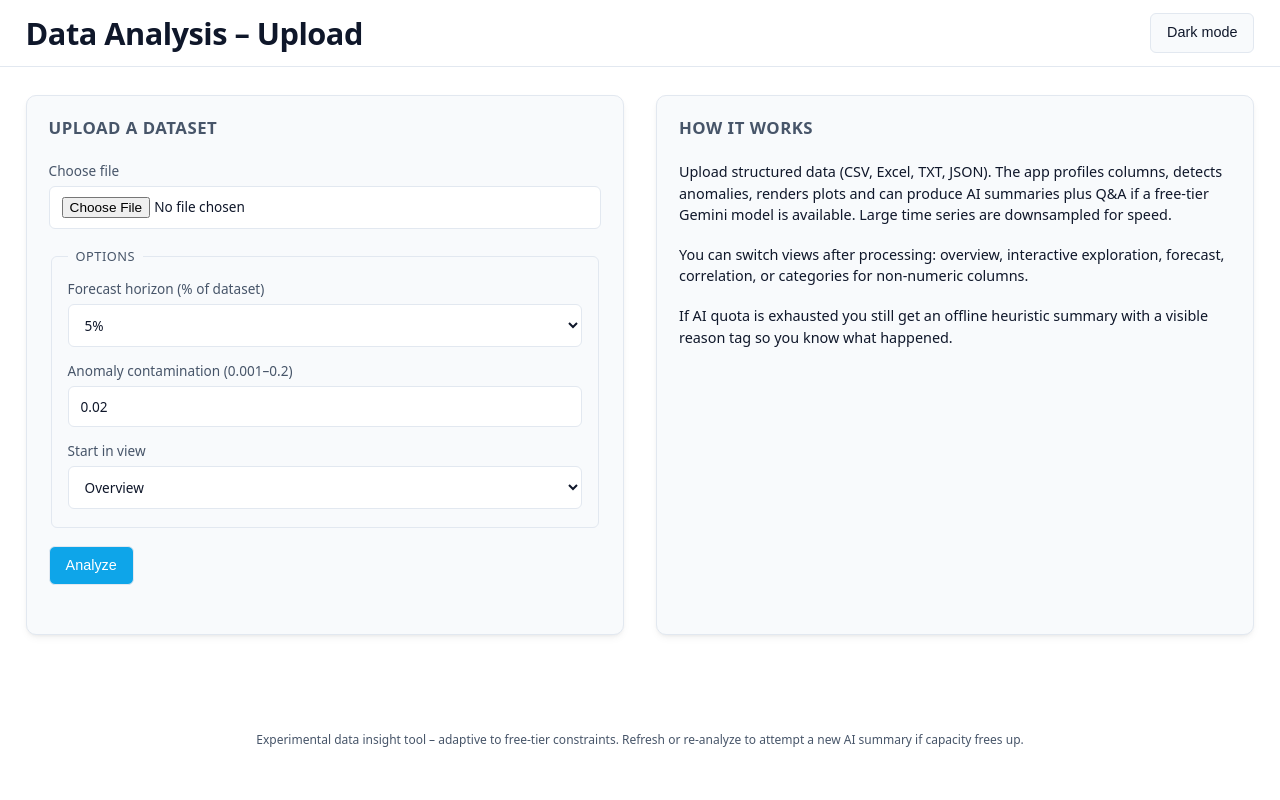
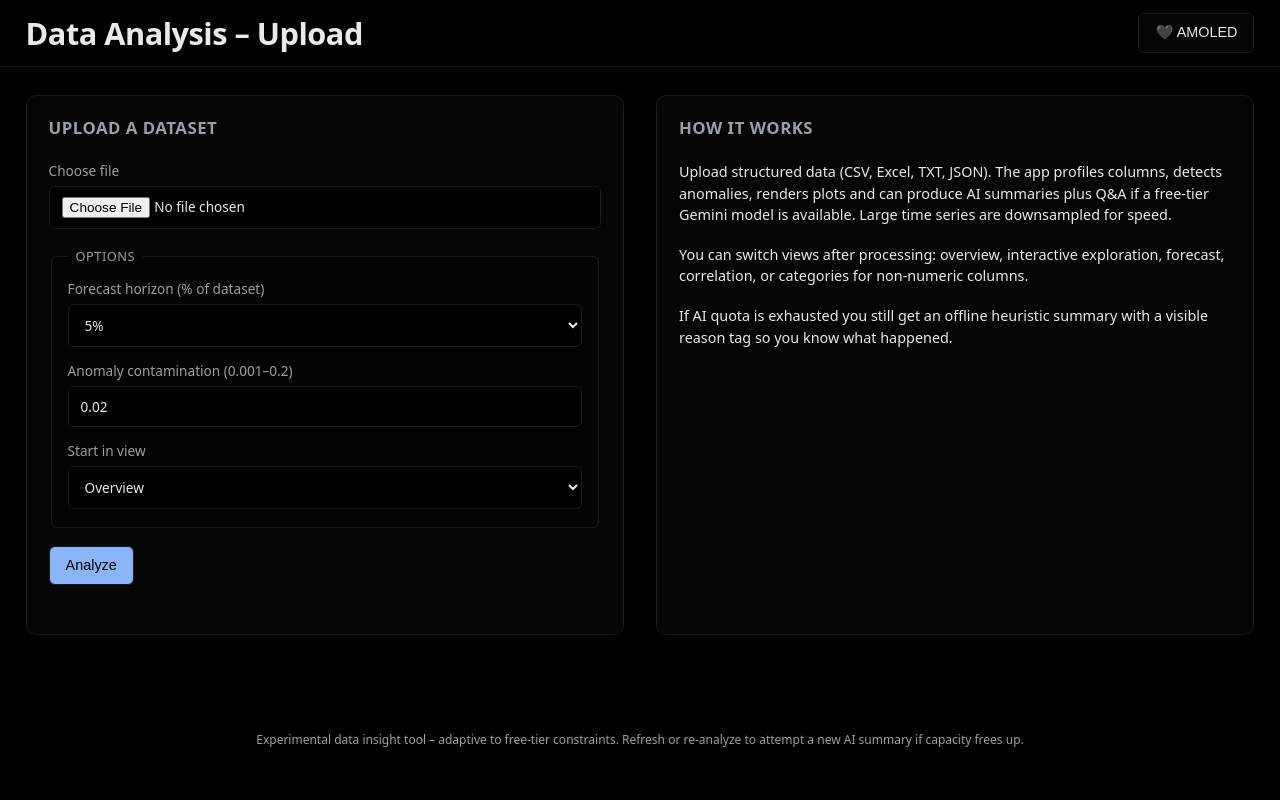
Before and after one commit to Quetzalcoatlus2/Data-analysis, a Flask app: page / in a window 1280 px wide. Run offline with Flask 3, Linux system fonts and the light colour scheme.

Commit message:
Feat: AMOLED theme and refined number formatting
- Added AMOLED theme (pitch black #000000) as the new default
- Implemented 3-way theme toggle (AMOLED  Light  Dark)
- Refined number formatting suffixes (K/M/B/T):
  - K tier now uses max 2 decimal places (e.g. 2016 -> 2.02K)
  - M/B/T tiers maintain 3 decimal places
  - Added trailing zero stripping (8.0 -> 8, 1.200B -> 1.2B)
  - Scientific notation for values > 999.999T
- Removed ZIP archive generation limits (column cap and time budget)
- Fixed plot.py _bind_runtime_globals sync issue
- Updated analysis page with cache-busting and early theme selection
- Updated unit tests to reflect new formatting logic

```diff
--- a/data_analysis/analysis/plot.py
+++ b/data_analysis/analysis/plot.py
@@ -39,7 +39,7 @@ def _format_stat_value(v: float) -> str:
             raw = f"{value / 1e6:.3f}"
             return raw.rstrip("0").rstrip(".") + "M"
         if mag >= 1e3:
-            raw = f"{value / 1e3:.3f}"
+            raw = f"{value / 1e3:.2f}"
             return raw.rstrip("0").rstrip(".") + "K"
         raw = f"{value:.2f}"
         return raw.rstrip("0").rstrip(".")
--- a/data_analysis/reports/pdf_report.py
+++ b/data_analysis/reports/pdf_report.py
@@ -465,7 +465,7 @@ def handle_download_full_report_pdf(filename):
                     raw = f"{v / 1e6:.3f}"
                     return raw.rstrip("0").rstrip(".") + "M"
                 if mag >= 1e3:
-                    raw = f"{v / 1e3:.3f}"
+                    raw = f"{v / 1e3:.2f}"
                     return raw.rstrip("0").rstrip(".") + "K"
                 raw = f"{v:.2f}"
                 return raw.rstrip("0").rstrip(".")
--- a/data_analysis/routes/downloads.py
+++ b/data_analysis/routes/downloads.py
@@ -186,7 +186,7 @@ def handle_download_static_plots_zip(filename):
                     raw = f"{value / 1e6:.3f}"
                     return raw.rstrip("0").rstrip(".") + "M"
                 if mag >= 1e3:
-                    raw = f"{value / 1e3:.3f}"
+                    raw = f"{value / 1e3:.2f}"
                     return raw.rstrip("0").rstrip(".") + "K"
                 raw = f"{value:.2f}"
                 return raw.rstrip("0").rstrip(".")
--- a/templates/index.html
+++ b/templates/index.html
@@ -7,7 +7,7 @@
   <meta name="viewport" content="width=device-width, initial-scale=1">
   <meta name="color-scheme" content="light dark">
   <style>
-    :root {
+    :root[data-theme="light"] {
       --bg: #ffffff;
       --text: #0f172a;
       --muted: #475569;
@@ -30,7 +30,27 @@
       --border: #1f2937;
       --accent: #38bdf8;
       --accent-fg: #0b1220;
+      --focus: #38bdf8;
+      --danger: #f87171;
+      --radius: 10px;
+      --radius-sm: 6px;
       --shadow: 0 2px 4px -2px rgba(0, 0, 0, .6), 0 4px 12px -2px rgba(0, 0, 0, .4);
+    }
+
+    :root,
+    :root[data-theme="amoled"] {
+      --bg: #000000;
+      --text: #e8eaed;
+      --muted: #9aa0a6;
+      --surface: #050505;
+      --border: #1a1a1a;
+      --accent: #8ab4f8;
+      --accent-fg: #000000;
+      --focus: #8ab4f8;
+      --danger: #f28b82;
+      --radius: 10px;
+      --radius-sm: 6px;
+      --shadow: 0 2px 4px -2px rgba(0, 0, 0, .8), 0 4px 12px -2px rgba(0, 0, 0, .6);
     }
 
     * {
@@ -217,19 +237,23 @@
   </style>
   <script>
     (function () {
-      const saved = localStorage.getItem('theme') || 'light';
+      var _themeOrder = ['amoled', 'light', 'dark'];
+      var _themeLabels = { amoled: '🖤 AMOLED', light: '☀️ Light', dark: '🌙 Dark' };
+      const saved = localStorage.getItem('theme') || 'amoled';
       document.documentElement.setAttribute('data-theme', saved);
       window.toggleTheme = function () {
-        const cur = document.documentElement.getAttribute('data-theme') || 'light';
-        const next = cur === 'light' ? 'dark' : 'light';
+        const cur = document.documentElement.getAttribute('data-theme') || 'amoled';
+        const idx = _themeOrder.indexOf(cur);
+        const next = _themeOrder[(idx + 1) % _themeOrder.length];
         document.documentElement.setAttribute('data-theme', next);
         localStorage.setItem('theme', next);
         const btn = document.getElementById('themeToggle');
-        if (btn) btn.textContent = next === 'light' ? 'Dark mode' : 'Light mode';
+        if (btn) btn.textContent = _themeLabels[next] || '🖤 AMOLED';
       };
       window.addEventListener('DOMContentLoaded', function () {
         const btn = document.getElementById('themeToggle');
-        if (btn) btn.textContent = (localStorage.getItem('theme') || 'light') === 'light' ? 'Dark mode' : 'Light mode';
+        var cur = localStorage.getItem('theme') || 'amoled';
+        if (btn) btn.textContent = _themeLabels[cur] || '🖤 AMOLED';
       });
     })();
   </script>
@@ -240,7 +264,7 @@
     <h1>Data Analysis – Upload</h1>
     <div class="spacer"></div>
     <button id="themeToggle" class="btn secondary" type="button" onclick="toggleTheme()"
-      title="Toggle light / dark mode">Dark mode</button>
+      title="Cycle theme: AMOLED → Light → Dark">🖤 AMOLED</button>
   </header>
 
   <!-- Flash messages -->
```
Also changed, not shown: data_analysis/static/css/style.css (+12 -0 lines), data_analysis/static/js/analysis.js (+10 -7 lines), templates/analysis.html (+6 -5 lines), tests/unit/test_app.py (+3 -1 lines).
